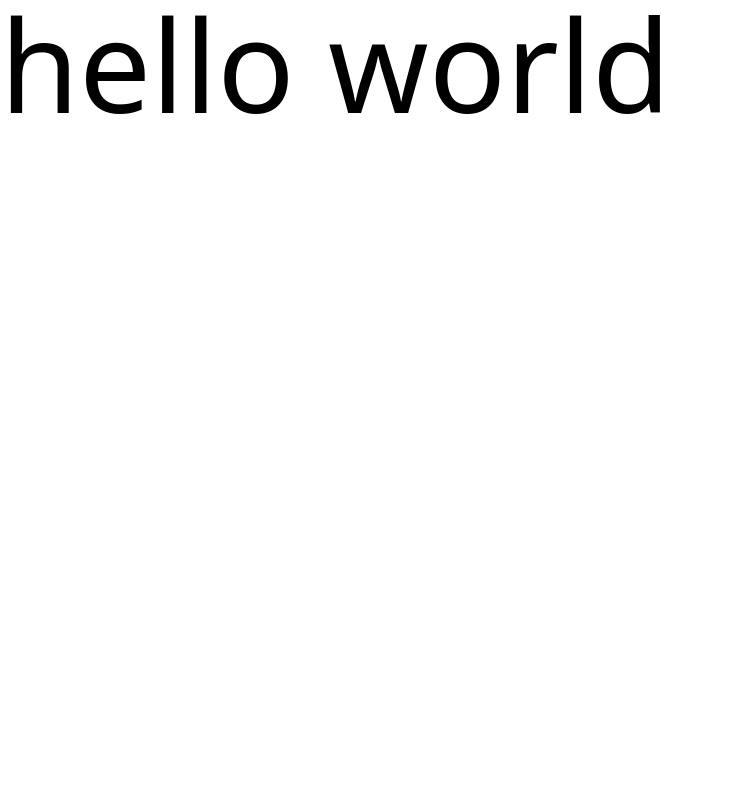
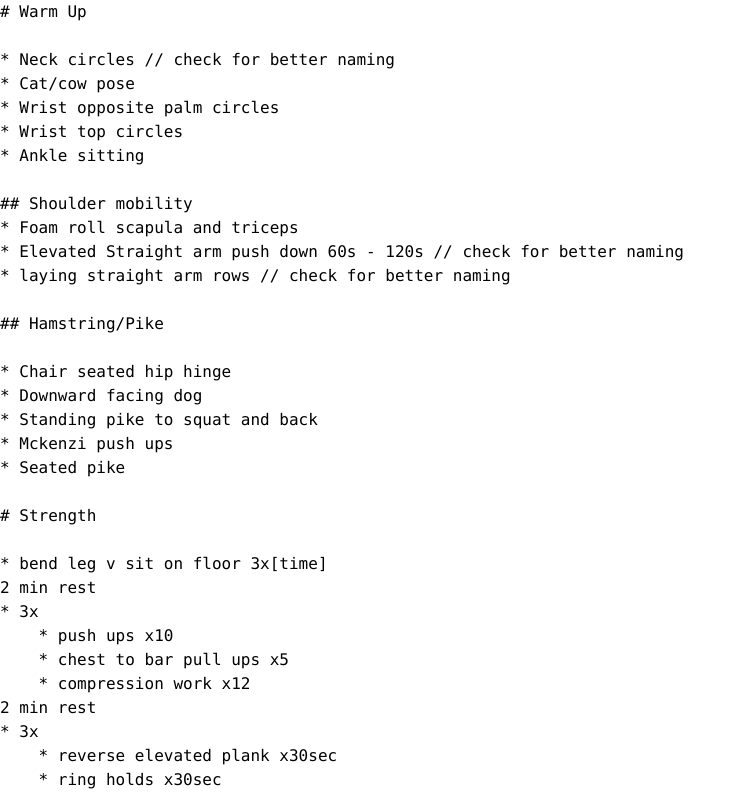
Before and after one commit to hahcho/soma-sophia, an Angular app in the folder soma-sophia/: page / in a window 1280 px wide. Shown: the whole page, without its empty margins (0-746 px from the left). Built offline with nearby package versions, Linux system fonts and the light colour scheme.

Commit message:
Show a hardcoded routine in dashboard component

```diff
--- a/soma-sophia/src/app/app.html
+++ b/soma-sophia/src/app/app.html
@@ -1,2 +1,2 @@
-<h1 class="text-9xl">hello world</h1>
+<ss-dashboard></ss-dashboard>
 <router-outlet />
--- a/soma-sophia/src/app/app.ts
+++ b/soma-sophia/src/app/app.ts
@@ -1,9 +1,10 @@
 import { Component, signal } from '@angular/core';
 import { RouterOutlet } from '@angular/router';
+import { Dashboard } from './dashboard/dashboard'
 
 @Component({
   selector: 'app-root',
-  imports: [RouterOutlet],
+  imports: [RouterOutlet, Dashboard],
   templateUrl: './app.html',
   styleUrl: './app.css'
 })
--- /dev/null
+++ b/soma-sophia/src/app/dashboard/dashboard.html
@@ -0,0 +1 @@
+<pre>{{ routine() }}</pre>
--- /dev/null
+++ b/soma-sophia/src/app/dashboard/dashboard.ts
@@ -0,0 +1,45 @@
+import { signal, Component } from '@angular/core';
+
+const HARDCODED_ROUTINE = `# Warm Up
+
+* Neck circles // check for better naming
+* Cat/cow pose
+* Wrist opposite palm circles
+* Wrist top circles
+* Ankle sitting
+
+## Shoulder mobility
+* Foam roll scapula and triceps
+* Elevated Straight arm push down 60s - 120s // check for better naming
+* laying straight arm rows // check for better naming
+
+## Hamstring/Pike
+
+* Chair seated hip hinge
+* Downward facing dog
+* Standing pike to squat and back
+* Mckenzi push ups
+* Seated pike
+
+# Strength
+
+* bend leg v sit on floor 3x[time]
+2 min rest
+* 3x
+    * push ups x10
+    * chest to bar pull ups x5
+    * compression work x12
+2 min rest
+* 3x
+    * reverse elevated plank x30sec
+    * ring holds x30sec`
+
+@Component({
+  selector: 'ss-dashboard',
+  imports: [],
+  templateUrl: './dashboard.html',
+  styleUrl: './dashboard.css',
+})
+export class Dashboard {
+    protected readonly routine = signal(HARDCODED_ROUTINE);
+}
```
Also changed, not shown: soma-sophia/src/app/dashboard/dashboard.css (added).
